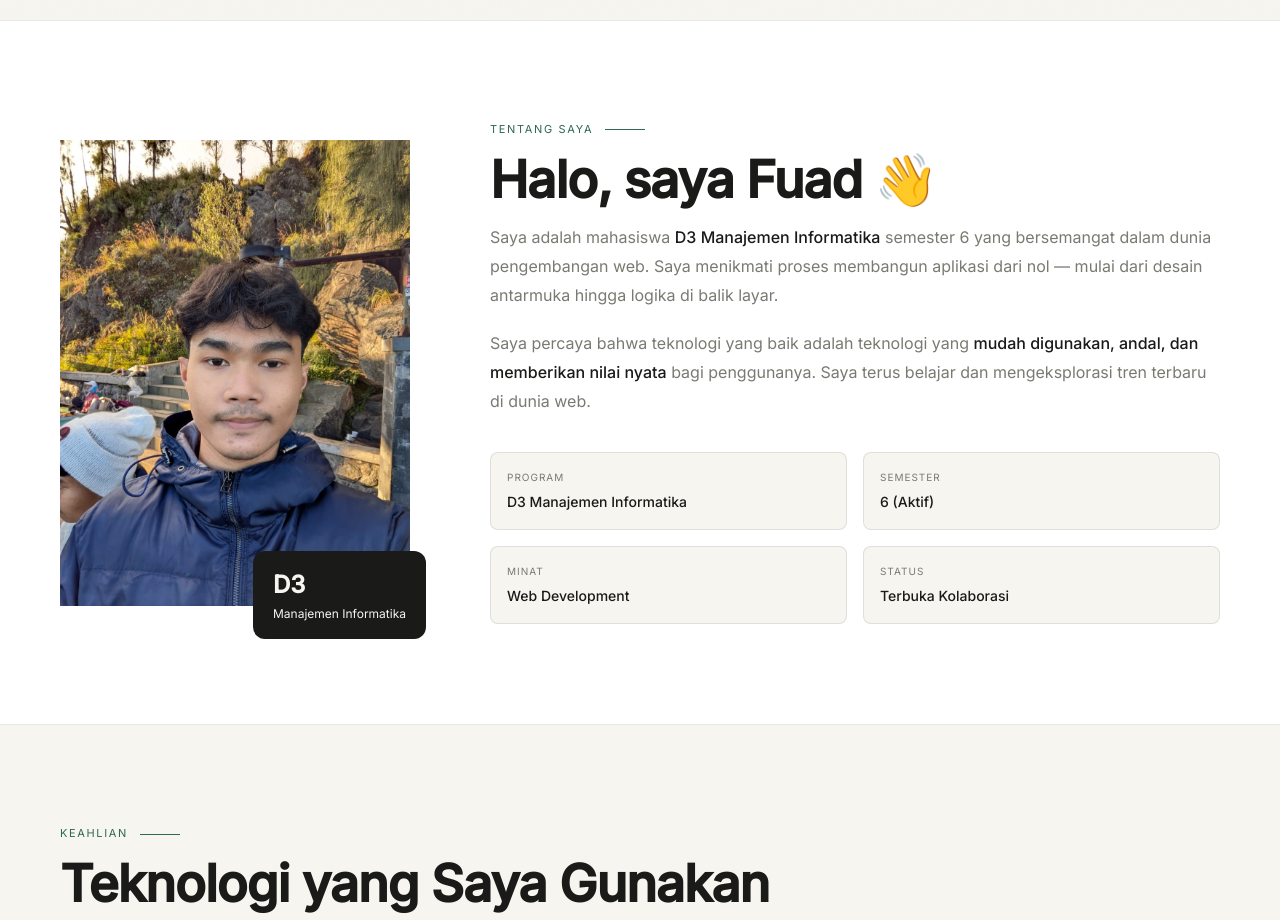
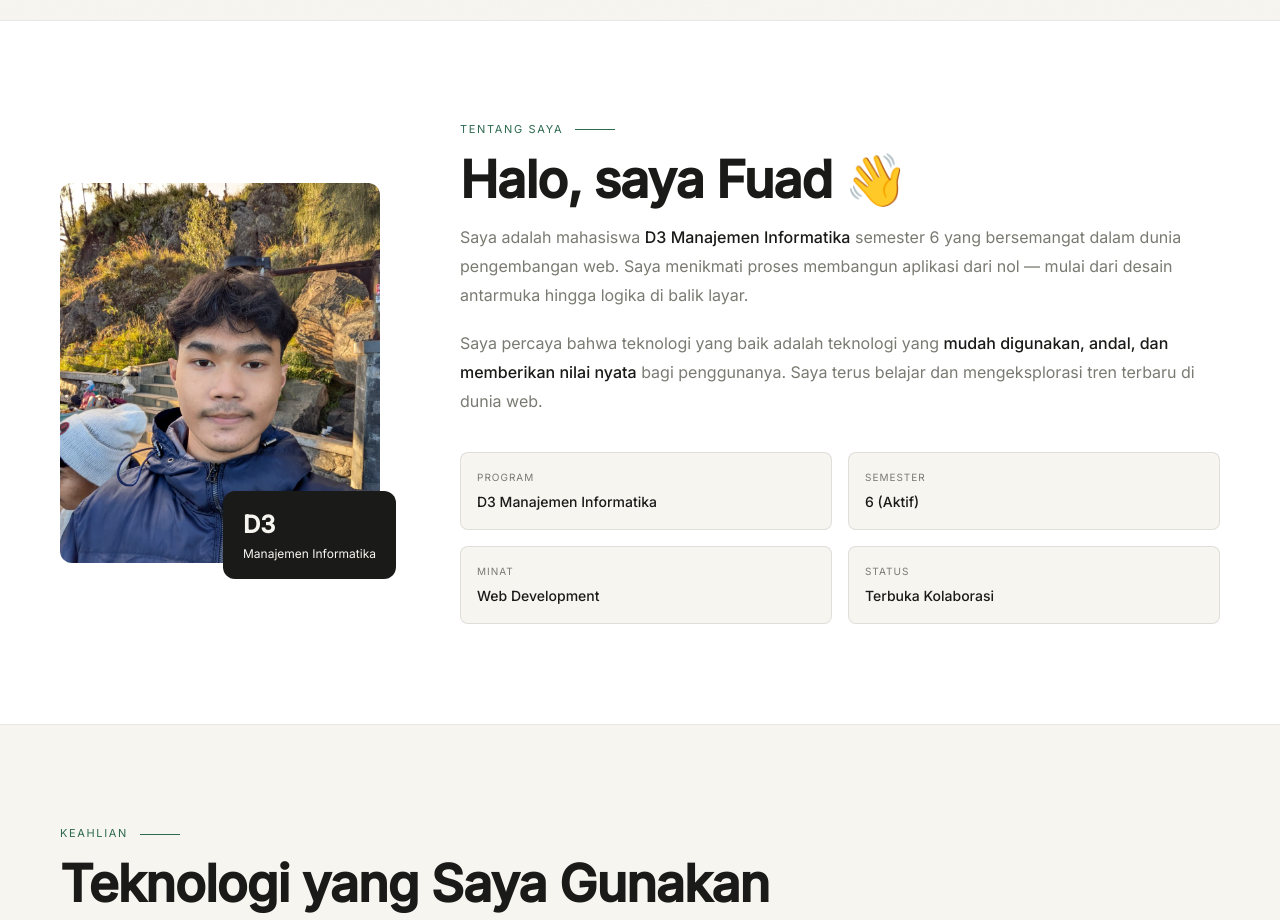
Before and after one commit to abdlbaqi/portofolio, a plain HTML site: page index.html in a window 1280 px wide. Shown: the part 780-1700 px from the top of the page. Drawn offline with Linux system fonts and the light colour scheme.

Commit message:
ada bug css

```diff
--- a/style.css
+++ b/style.css
@@ -298,28 +298,25 @@
     gap: 80px;
     align-items: center;
   }
+.about-visual {
+  width: 320px;
+  height: 380px;   /* tambahkan tinggi tetap */
+  flex-shrink: 0;
+  position: relative;
+}
 
-  .about-visual {
-    position: relative;
-    width: 350px;
-    flex-shrink: 0;
-  }
-
-  .about-avatar {
-  width: 350px;     /* bisa ubah 250–320 sesuai selera */
-  height: 500px;    /* atur tinggi supaya proporsional */
+.about-avatar {
+  width: 100%;
+  height: 100%;
   overflow: hidden;
   border-radius: 12px;
-    border-radius: 5px;
 }
 
-  .about-avatar img {
+.about-avatar img {
   width: 100%;
   height: 100%;
-  object-fit: contain;
+  object-fit: cover;
   display: block;
-  background: #fff;
-  border-radius: 10px;
 }
 
   .about-badge {
```
